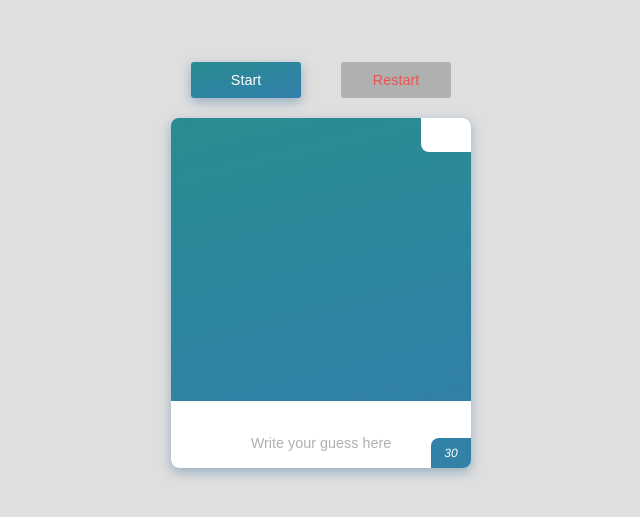
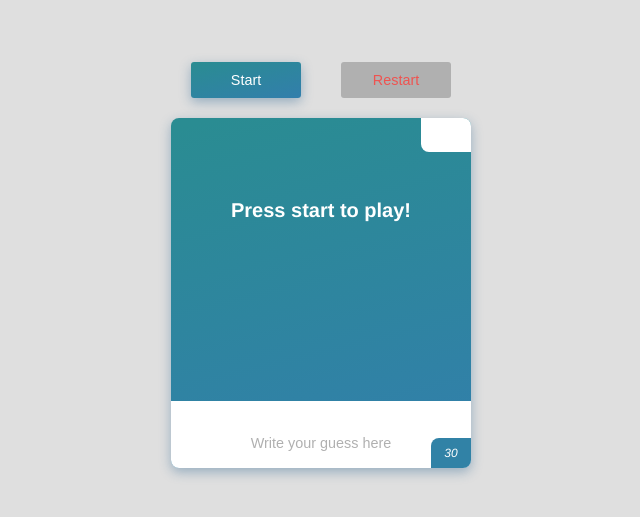
Before and after one commit to Arcaster42/rhymus, a Vue app: page / in a window 1280 px wide. Shown: the part 135-652 px from the top of the page, without its empty margins (319-959 px from the left). Built offline with nearby package versions, Linux system fonts and the light colour scheme.

Commit message:
add user message before and after the game

```diff
--- a/src/components/RhymeCard.vue
+++ b/src/components/RhymeCard.vue
@@ -3,7 +3,7 @@
         <div class="rhyme_count_container center">
           <div class="rhyme_count" id="rhyme_count"><span></span></div>
         </div>
-        <p class="rhyme" id="rhyme"></p>
+        <p class="rhyme" id="rhyme">{{ userMessage }}</p>
         <p class="rhyme" id="correct"></p>
         <p class="rhyme" id="wrong"></p>
         <CardInfo />
@@ -17,6 +17,15 @@ export default {
     name: 'RhymeCard',
     components: {
         CardInfo
+    },
+    computed: {
+        userMessage: function () {
+            if (this.$store.state.playTimeSeconds === 30)
+                return 'Press start to play!'
+            else if (this.$store.state.playTimeSeconds === 0)
+                return 'Game Over!'
+            return null
+        }
     }
 }
 </script>
```
